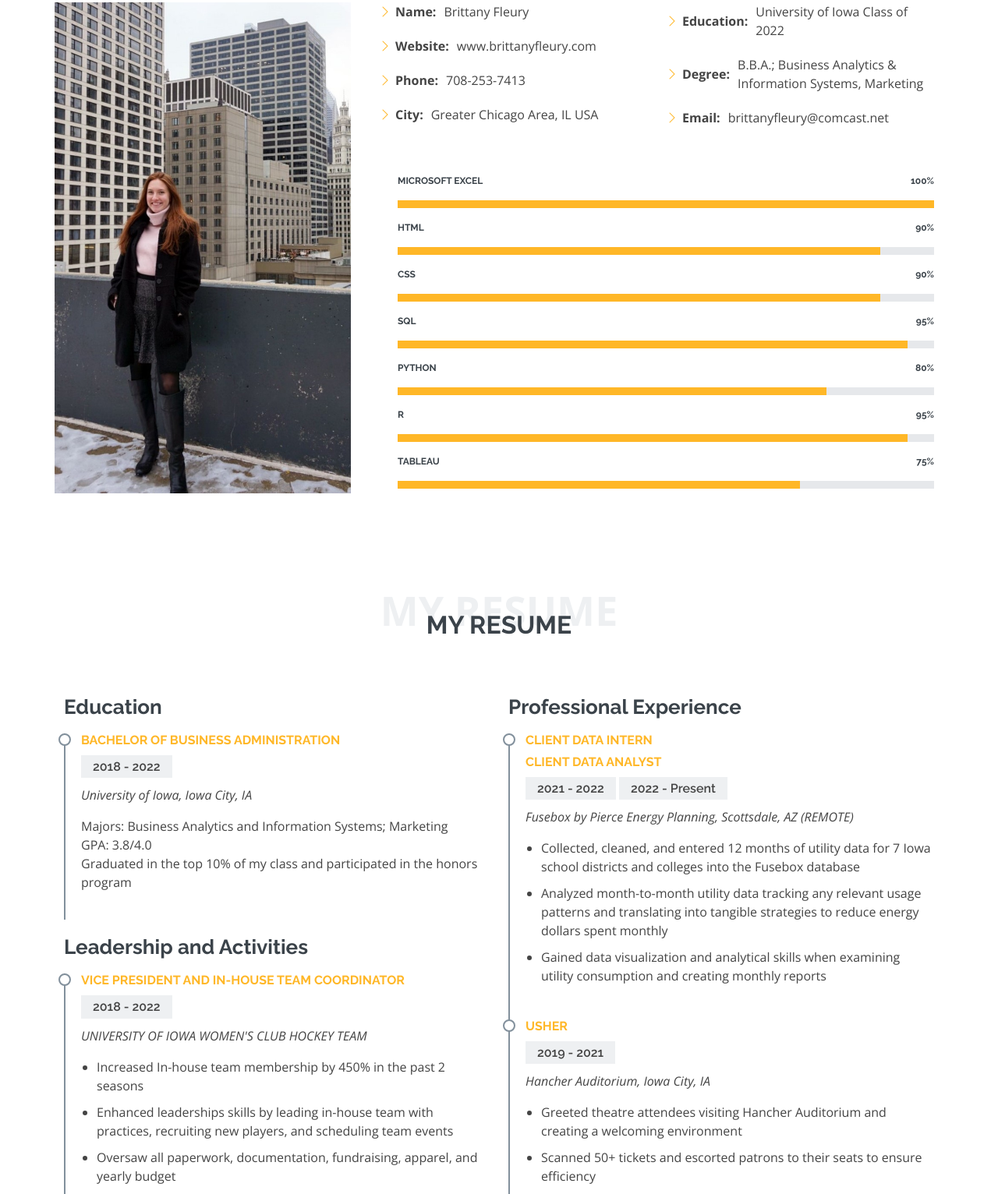
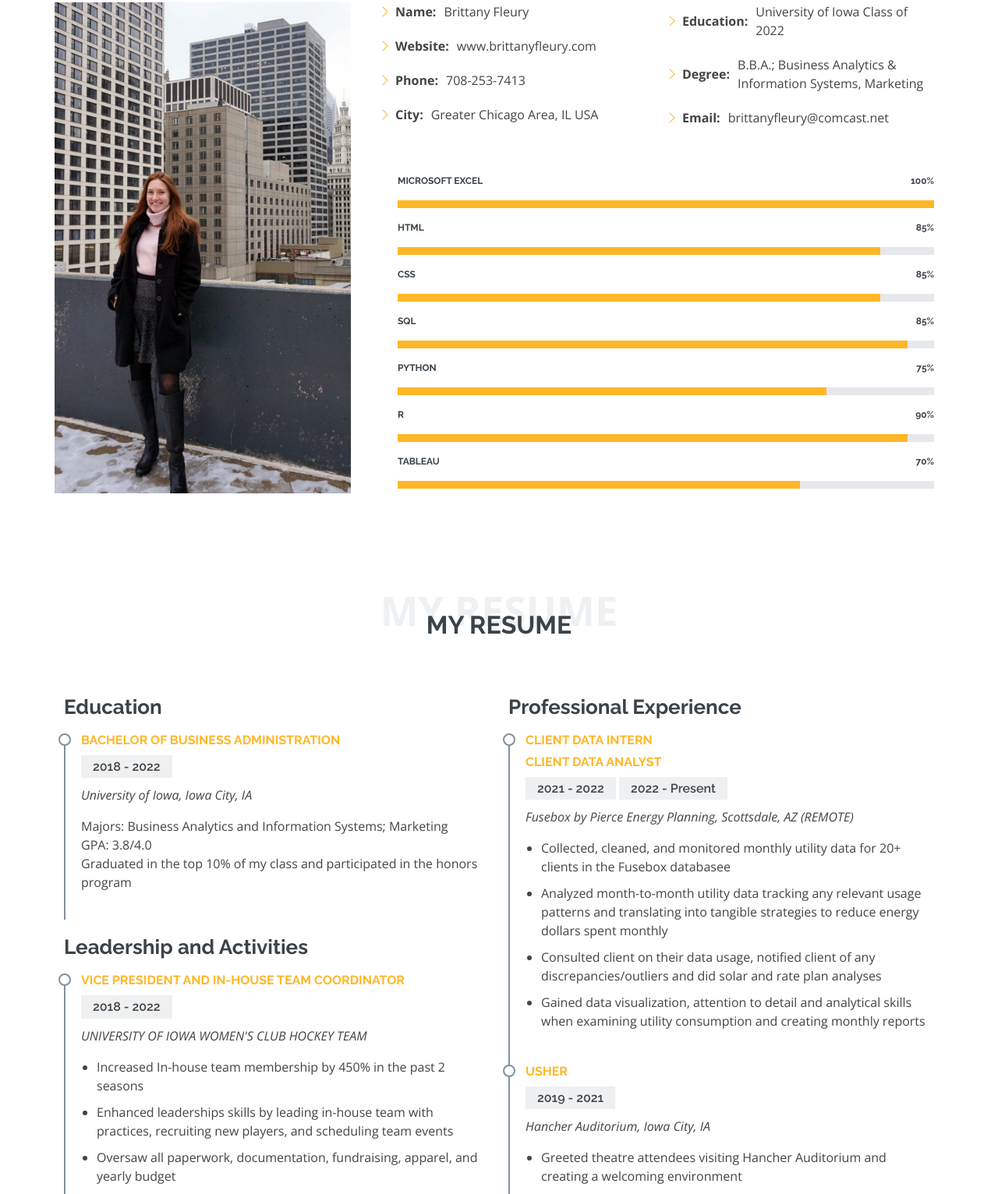
Before and after one commit to brittanyfleury/portfolio_website, a plain HTML site: page index.html in a window 1280 px wide. Shown: the part 1095-2627 px from the top of the page at 78% size. Drawn offline with nearby package versions, Linux system fonts and the light colour scheme.

Commit message:
Update index.html

```diff
--- a/index.html
+++ b/index.html
@@ -79,7 +79,7 @@
           <span>About Me</span>
           <h2>About Me</h2>
           <p>I am a recent college graduate that attended the University of Iowa Tippie College of Business. I majored in Business Analytics & Information Systems and Marketing. At my time at the University of Iowa, I gained proficiency in SQL, Python, Google Ads, Google Analytics, Oracle Apex, Excel, Tableau, Rattle and R.
-            I am interested in data analytics, digital product management, and digital marketing. I would like to find a position as a data analyst, product manager or data scientist in the technology industry. I am a very organized achiever, who loves challenge and collaborating with others. I aspire to acquire expertise in the workplace and grow professionally.
+            I currently am a data analyst at Fusebox Powered by Pierce Energy Planning. I am a very organized achiever, who loves challenge and collaborating with others. I am interested in data analytics, UI/UX design and research, digital product management, and marketing analytics.  I aspire to acquire expertise in the workplace and grow professionally.
 
           </p>
         </div>
@@ -126,42 +126,42 @@
 
 
               <div class="progress">
-                <span class="skill">HTML <i class="val">90%</i></span>
+                <span class="skill">HTML <i class="val">85%</i></span>
                 <div class="progress-bar-wrap">
                   <div class="progress-bar" role="progressbar" aria-valuenow="90" aria-valuemin="0" aria-valuemax="100"></div>
                 </div>
               </div>
 
               <div class="progress">
-                <span class="skill">CSS <i class="val">90%</i></span>
+                <span class="skill">CSS <i class="val">85%</i></span>
                 <div class="progress-bar-wrap">
                   <div class="progress-bar" role="progressbar" aria-valuenow="90" aria-valuemin="0" aria-valuemax="100"></div>
                 </div>
               </div>
 
               <div class="progress">
-                <span class="skill">SQL <i class="val">95%</i></span>
+                <span class="skill">SQL <i class="val">85%</i></span>
                 <div class="progress-bar-wrap">
                   <div class="progress-bar" role="progressbar" aria-valuenow="95" aria-valuemin="0" aria-valuemax="100"></div>
                 </div>
               </div>
 
               <div class="progress">
-                <span class="skill">Python <i class="val">80%</i></span>
+                <span class="skill">Python <i class="val">75%</i></span>
                 <div class="progress-bar-wrap">
                   <div class="progress-bar" role="progressbar" aria-valuenow="80" aria-valuemin="0" aria-valuemax="100"></div>
                 </div>
               </div>
 
               <div class="progress">
-                <span class="skill">R <i class="val">95%</i></span>
+                <span class="skill">R <i class="val">90%</i></span>
                 <div class="progress-bar-wrap">
                   <div class="progress-bar" role="progressbar" aria-valuenow="95" aria-valuemin="0" aria-valuemax="100"></div>
                 </div>
               </div>
 
               <div class="progress">
-                <span class="skill">Tableau<i class="val">75%</i></span>
+                <span class="skill">Tableau<i class="val">70%</i></span>
                 <div class="progress-bar-wrap">
                   <div class="progress-bar" role="progressbar" aria-valuenow="75" aria-valuemin="0" aria-valuemax="100"></div>
                 </div>
@@ -248,9 +248,10 @@
               <p><em>Fusebox by Pierce Energy Planning, Scottsdale, AZ (REMOTE) </em></p>
               <p>
               <ul>
-                <li>Collected, cleaned, and entered 12 months of utility data for 7 Iowa school districts and colleges into the Fusebox database</li>
+                <li>Collected, cleaned, and monitored monthly utility data for 20+ clients in the Fusebox databasee</li>
                 <li>Analyzed month-to-month utility data tracking any relevant usage patterns and translating into tangible strategies to reduce energy dollars spent monthly</li>
-                <li>Gained data visualization and analytical skills when examining utility consumption and creating monthly reports</li>
+                <li>Consulted client on their data usage, notified client of any discrepancies/outliers and did solar and rate plan analyses</li>
+                <li>Gained data visualization, attention to detail and analytical skills when examining utility consumption and creating monthly reports</li>
               </ul>
               </p>
             </div>
```
